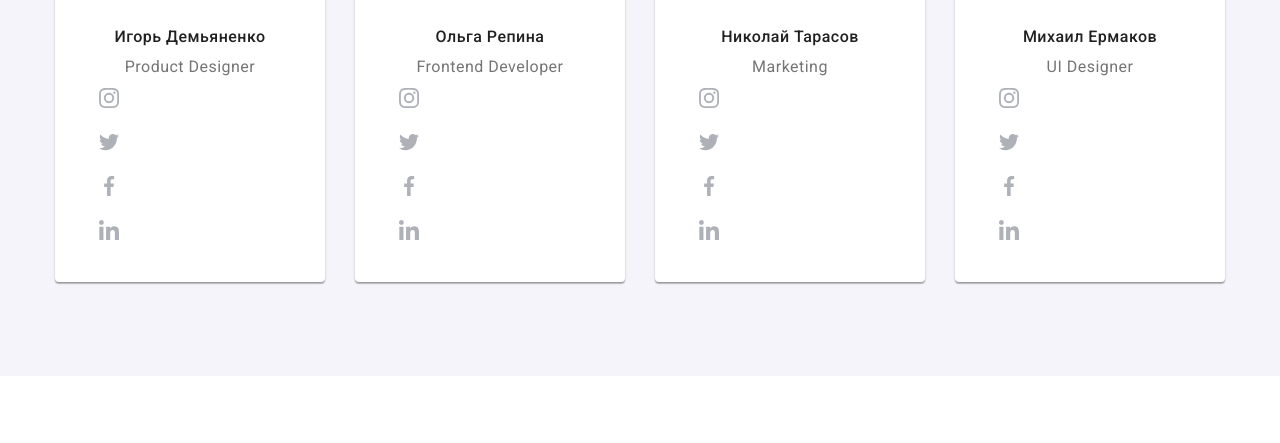
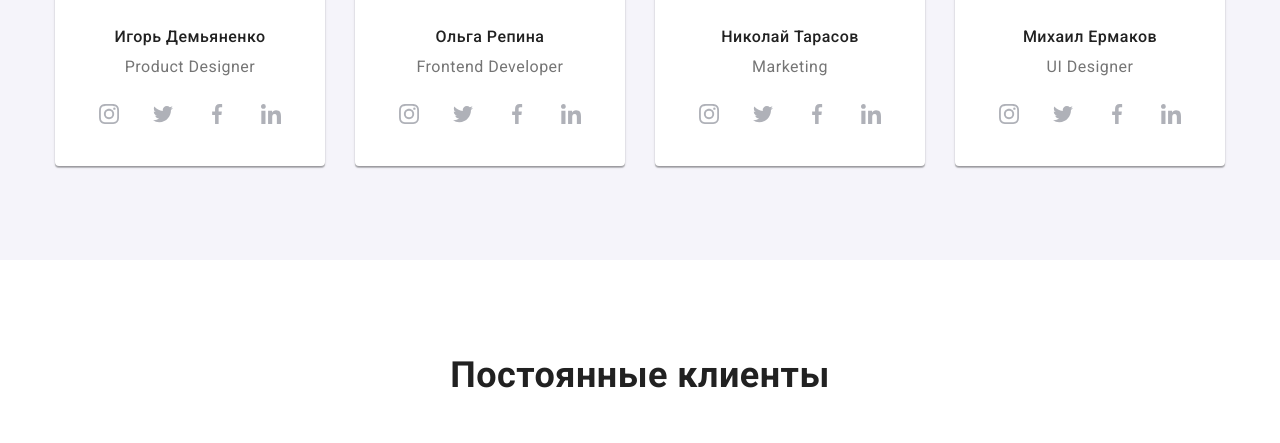
Before and after one commit to Mirana-19/goit-markup-hw-04, a plain HTML site: page index.html in a window 1280 px wide. Shown: the part 2044-2487 px from the top of the page. Drawn offline with Linux system fonts and the light colour scheme.

Commit message:
uncomment

```diff
--- a/CSS/styles.css
+++ b/CSS/styles.css
@@ -333,12 +333,12 @@ Main Page - HERO */
 
 /* TEAM MEMBERS SOCIAL LINKS */
 
-/* .social-list {
+.social-list {
   display: flex;
   align-items: center;
   justify-content: space-between;
   padding-top: 16px;
-} */
+}
 
 .social-bg {
   width: 44px;
```
